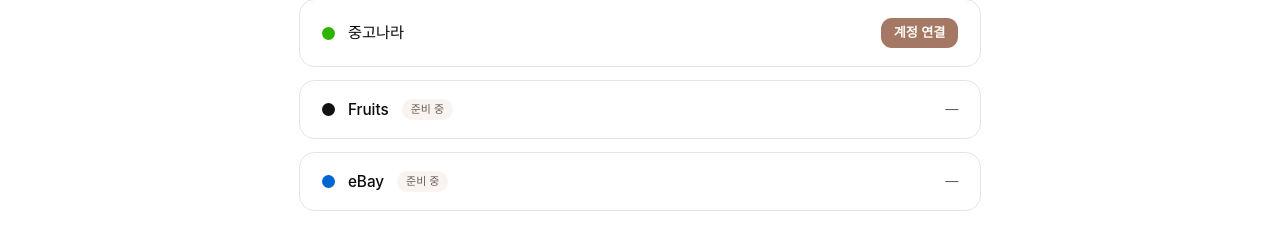
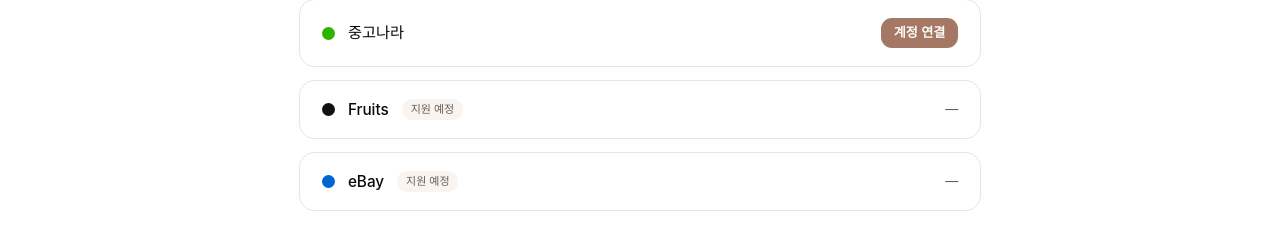
Before and after one commit to aeongiing/Primero, a Next.js app in the folder frontend/: page /mypage in a window 1280 px wide. Shown: the part 572-814 px from the top of the page. Built offline with nearby package versions, Linux system fonts and the light colour scheme; no server answers; a web font is replaced by a local one.

Commit message:
fix(mypage): Fruits/eBay 준비중 → 지원 예정으로 변경
Co-Authored-By: Claude Sonnet 4.6 <noreply@anthropic.com>

```diff
--- a/frontend/src/app/mypage/page.tsx
+++ b/frontend/src/app/mypage/page.tsx
@@ -59,7 +59,7 @@ export default function MyPage() {
                 <span className="text-sm font-medium">{p.label}</span>
                 {!p.available && (
                   <span className="rounded-full bg-muted px-2 py-0.5 text-[11px] text-muted-foreground">
-                    준비 중
+                    지원 예정
                   </span>
                 )}
               </div>
```
